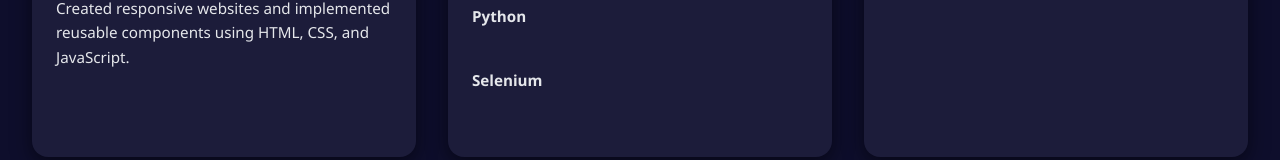
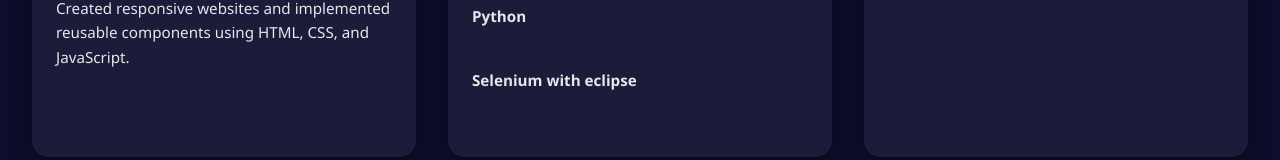
Before and after one commit to Sri-0020/sridharp, a React (Create React App) app: page /about in a window 1280 px wide. Shown: the part 1234-1394 px from the top of the page. Built offline with nearby package versions, Linux system fonts and the light colour scheme.

Commit message:
hero scetion

```diff
--- a/src/pages/About.jsx
+++ b/src/pages/About.jsx
@@ -124,7 +124,7 @@ const About = () => {
                 duration: ''
               },
               {
-                role: 'Selenium',
+                role: 'Selenium with eclipse ',
                 duration: ''
               }
 
```
